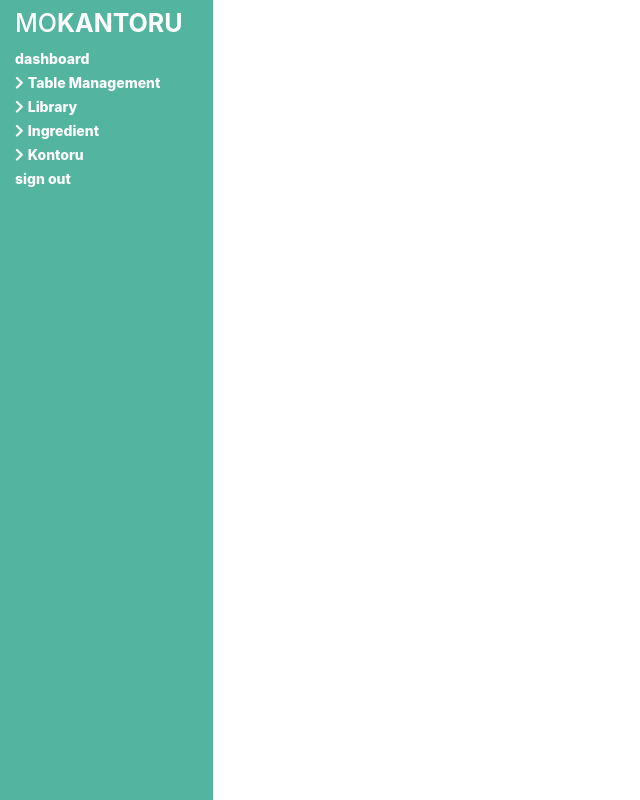
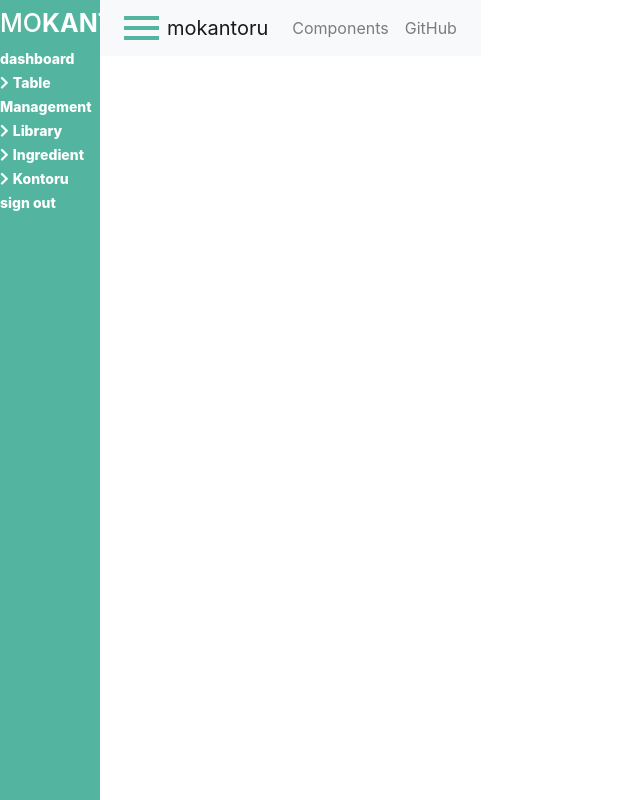
Before and after one commit to mokantoru/PointOfSales, a React (Create React App) app: page /dashboard/0 in a window 1280 px wide. Shown: the whole page, without its empty margins (0-640 px from the left). Built offline with nearby package versions, Linux system fonts and the light colour scheme; a web font is replaced by a local one.

Commit message:
sidebar v.3.1

```diff
--- a/src/components/Navbar.js
+++ b/src/components/Navbar.js
@@ -12,9 +12,15 @@ import {
 class NavBar extends React.Component {
   render() {
     return (
-      <div>
       <Navbar color="light" light expand="md">
-          <NavbarBrand href="/">mokantoru</NavbarBrand>
+        <div onClick={this.props.onClickBurger} className="burger">
+          <div className="divburger1"></div>
+          <div className="divburger2"></div>
+          <div className="divburger3"></div>
+        </div>
+        <NavbarBrand href="/">
+          mokantoru
+        </NavbarBrand>
         <NavbarToggler onClick={this.toggle} />
         {/* <Collapse isOpen={this.state.isOpen} navbar> */}
         <Nav className="ml-auto" navbar>
@@ -46,7 +52,7 @@ class NavBar extends React.Component {
         </Nav>
         {/* </Collapse> */}
       </Navbar>
-      </div>
+
     );
   }
 }
--- a/src/components/sidebar/Dashboard.js
+++ b/src/components/sidebar/Dashboard.js
@@ -11,8 +11,12 @@ import ItemLibrary from "../content/ItemLibrary";
 import Modifiers from "../content/Modifiers";
 import Promo from "../content/Promo";
 import Discount from "../content/Discount"
+import Navbar from "../Navbar"
 
 class Dashboard extends React.Component {
+  state = {
+    flag: true
+  }
   renderSidebar = () => {
     const { page, page2 } = this.props.match.params
     if (page === "tablemanagement") {
@@ -39,13 +43,25 @@ class Dashboard extends React.Component {
       }
     }
   }
+  onClickBurger = () => {
+    document.getElementsByClassName("burger")[0].classList.toggle("change")
+    if (this.state.flag) {
+      document.getElementsByClassName('divcol-2')[0].style.width = "250px"
+      this.setState((prevState => ({ flag: !prevState.flag })))
+    } else {
+      document.getElementsByClassName('divcol-2')[0].style.width = "100px"
+      this.setState((prevState => ({ flag: !prevState.flag })))
+    }
+
+  }
   render() {
     return (
       <div className="d-flex">
-        <div className="divcol-2 col-2">
+        <div className="divcol-2">
           <SideBar page={this.props.match.params.page} />
         </div>
-        <div className="col-8">
+        <div className="divcol-10">
+          <Navbar onClickBurger={this.onClickBurger} />
           {this.renderSidebar()}
         </div>
       </div>
--- a/src/css/dashboard.css
+++ b/src/css/dashboard.css
@@ -1,7 +1,25 @@
 .divcol-2{
+    width: 100px;
     min-height: 100vh;
     background-color:rgb(83, 181, 159);
-    color: white
+    color: white;
+    transition: 0.5s
+}
+.burger{
+    padding:0 8px;
+}
+.divburger1, .divburger2, .divburger3{
+    width: 35px;
+    height: 4px;
+    background-color: rgb(83, 181, 159);
+    margin: 6px 0;
+    transition: 0.1s
+}
+.change .divburger2{
+    transform: translate(-8px, 0px);
+}
+.divcol-10{
+    padding: 0px !important
 }
 .h1sidebar{
     margin: 8px 0;
```
Also changed, not shown: 1 other file (tests, documents, lock files or other folders). Lines whose indentation alone changed are shown as unchanged.
